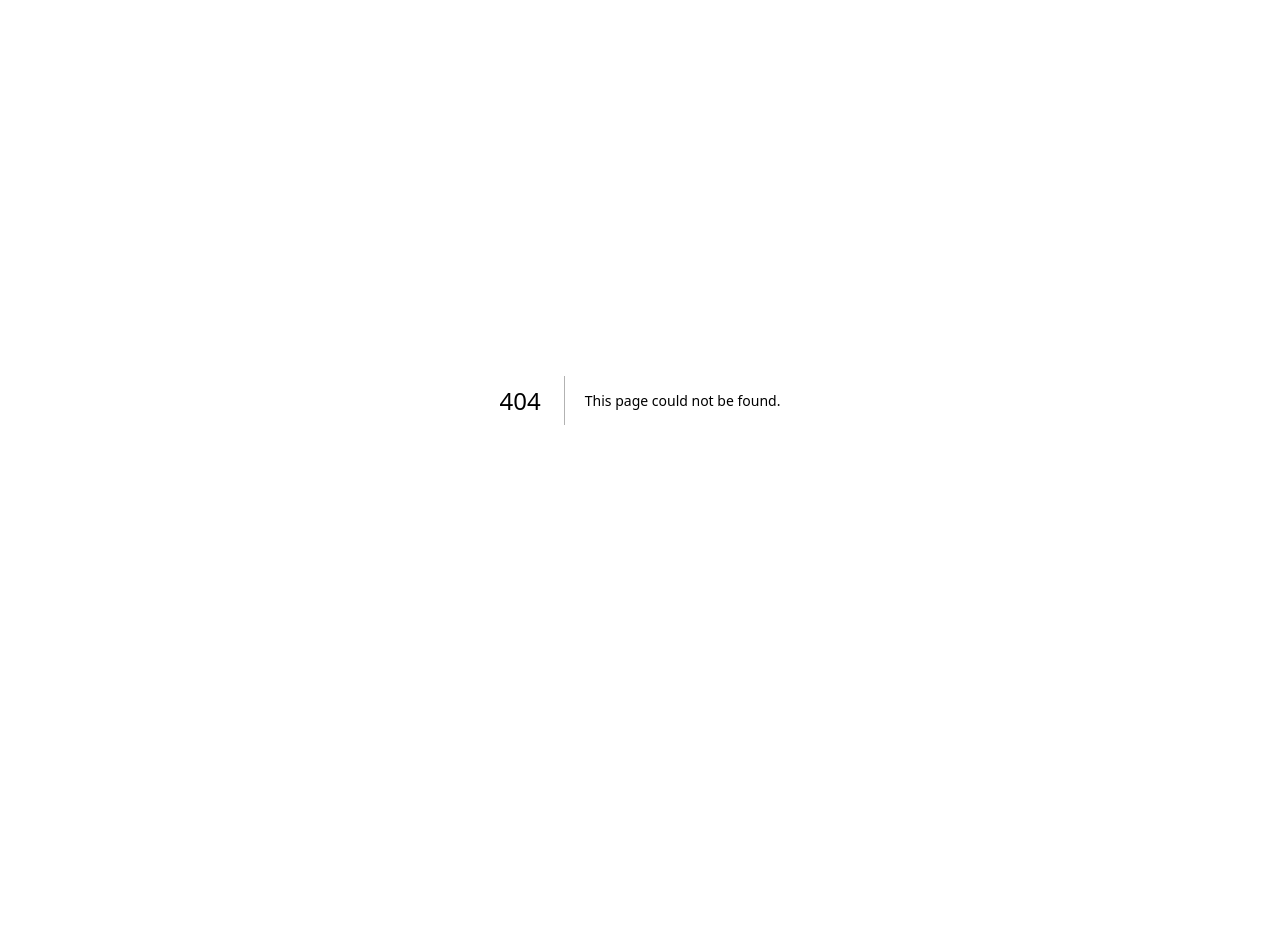
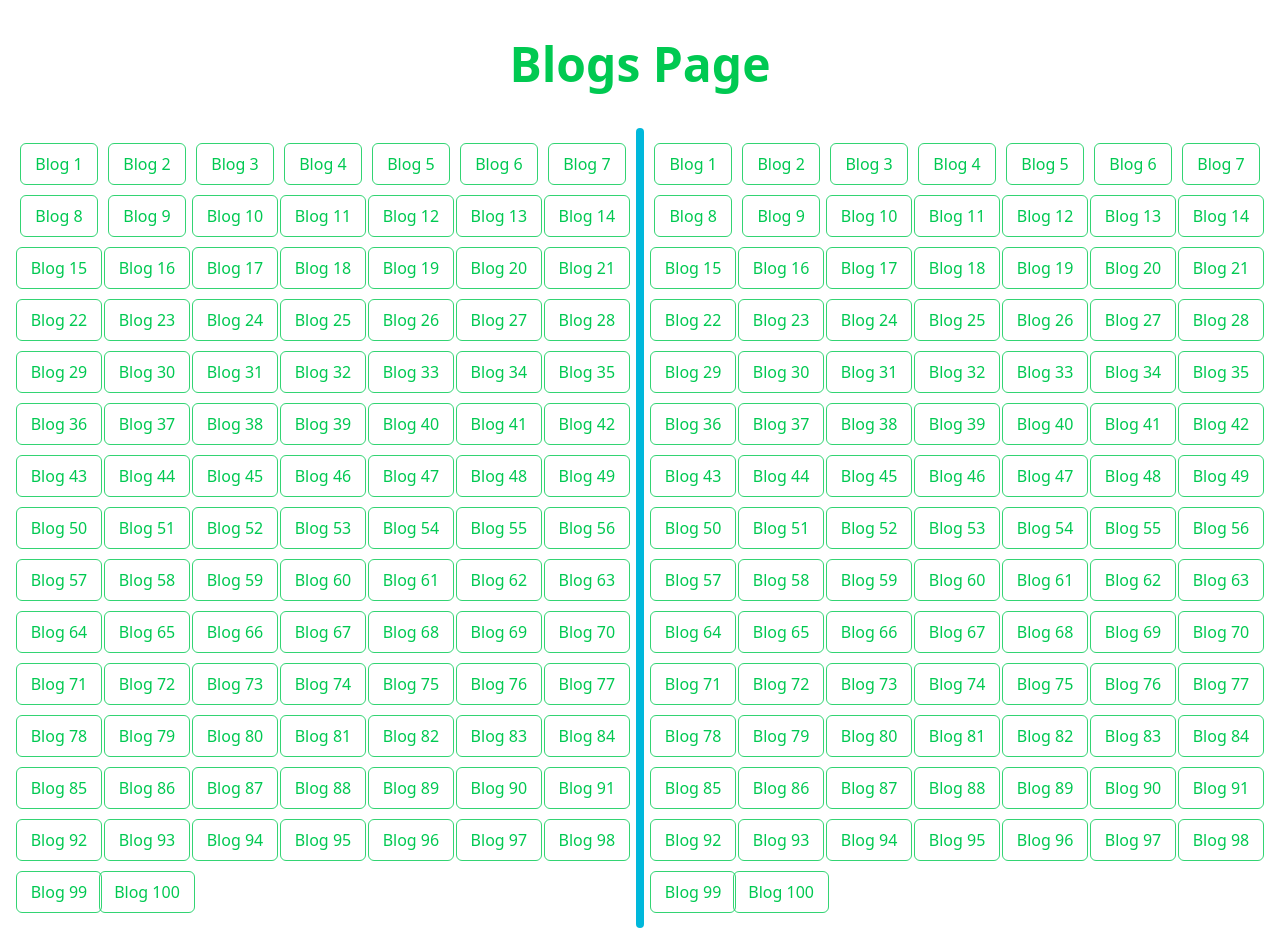
Before and after one commit to Salman-Ahamed/Next.js-Full-Course, a Next.js app: page /blogs in a window 1280 px wide. Before the commit this address had no page. Before the commit the page ends 800 px from the top, so only its background shows below. Built offline with nearby package versions, Linux system fonts and the light colour scheme.

Commit message:
feat: create Blogs page with dynamic routing and navigation links

```diff
--- /dev/null
+++ b/src/app/blogs/[id]/page.tsx
@@ -0,0 +1,10 @@
+import { NewPage } from "@/components/new-page";
+
+type Props = { params: Promise<{ id: string }> };
+
+const Blog = async ({ params }: Props) => {
+  const id = (await params).id;
+  return <NewPage title={`Blog ${id} Page`} />;
+};
+
+export default Blog;
--- /dev/null
+++ b/src/app/blogs/page.tsx
@@ -0,0 +1,46 @@
+"use client";
+
+import Link from "next/link";
+import { useRouter } from "next/navigation";
+
+const Blogs = () => {
+  const { push } = useRouter();
+
+  return (
+    <main className="px-5">
+      <h1 className="py-10 text-5xl font-black text-green-500 text-center">
+        Blogs Page
+      </h1>
+
+      <div className="flex justify-between items-center gap-2.5">
+        <div className="grid grid-cols-7 place-items-center gap-2.5">
+          {Array.from(Array(100).keys()).map((el) => (
+            <button
+              onClick={() => push(`/blogs/${el + 1}`)}
+              className="px-3.5 py-2 rounded-md border border-green-500/80 text-green-500 cursor-pointer"
+              key={el}
+            >
+              Blog&nbsp;{el + 1}
+            </button>
+          ))}
+        </div>
+        <div className="bg-cyan-500 w-2.5 min-h-screen h-full rounded-md" />
+
+        {/* Navigation with Link Tag */}
+        <div className="grid grid-cols-7 place-items-center gap-2.5">
+          {Array.from(Array(100).keys()).map((el) => (
+            <Link
+              href={`/blogs/${el + 1}`}
+              className="px-3.5 py-2 rounded-md border border-green-500/80 text-green-500"
+              key={el}
+            >
+              Blog&nbsp;{el + 1}
+            </Link>
+          ))}
+        </div>
+      </div>
+    </main>
+  );
+};
+
+export default Blogs;
```
